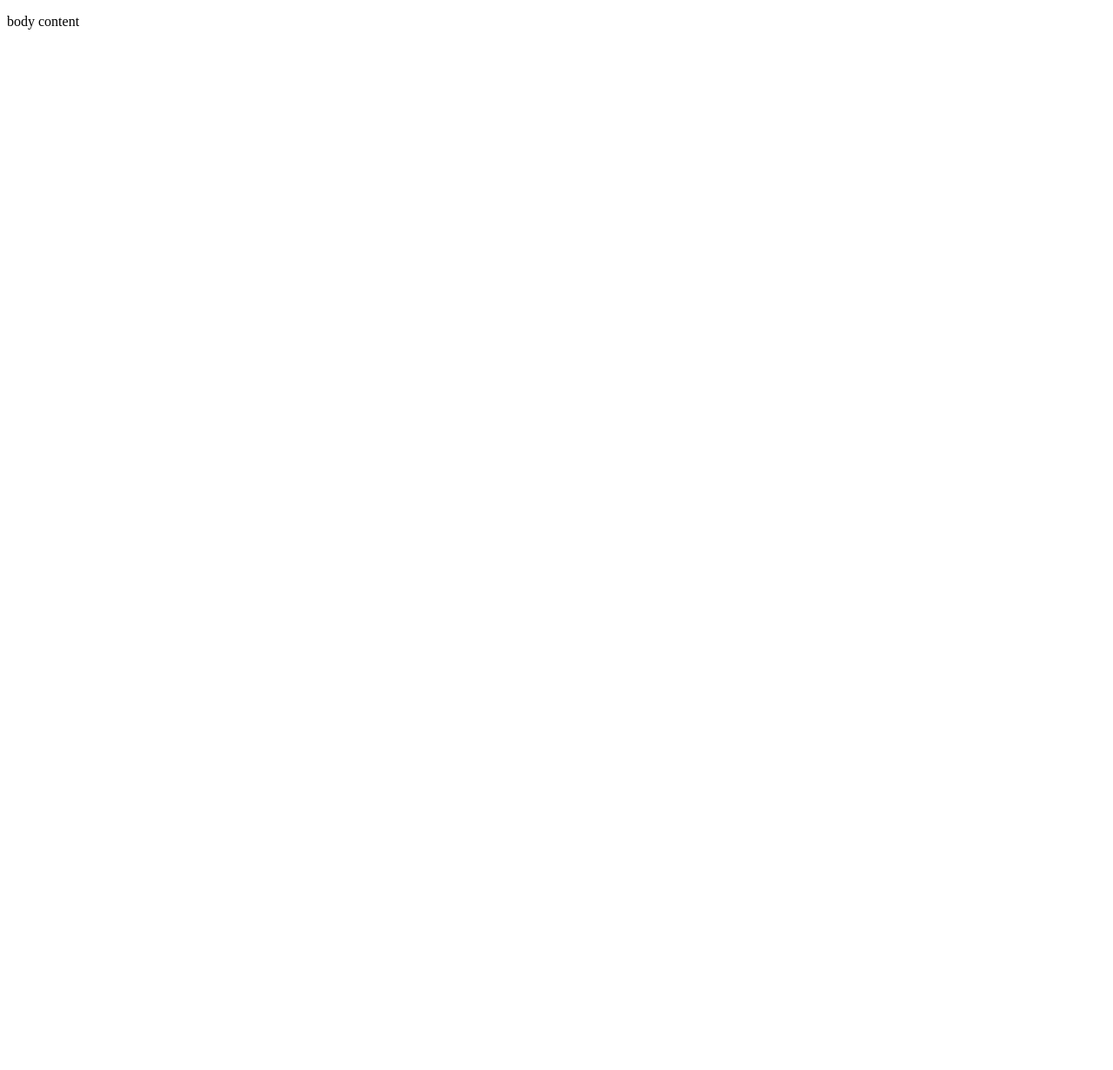
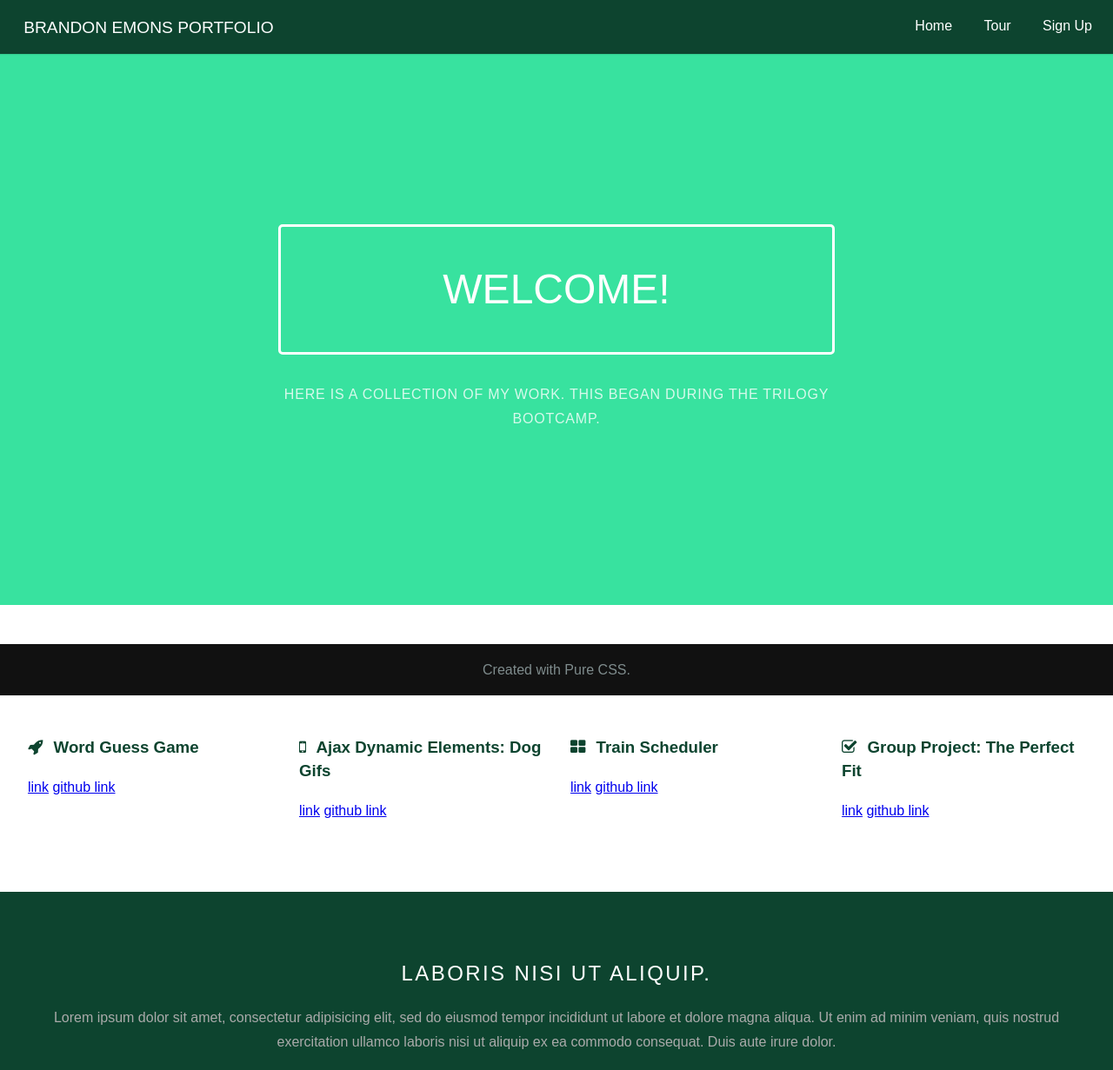
Before and after one commit to thebrandone/oldthebrandone.github.io, a plain HTML site: page index.html in a window 1280 px wide. Shown: the top 1231 px of the page at 87% size. Before the commit the page ends 800 px from the top, so only its background shows below. Drawn offline with nearby package versions, Linux system fonts and the light colour scheme.

Commit message:
added pure

```diff
--- /dev/null
+++ b/css/layouts/marketing-old-ie.css
@@ -0,0 +1,297 @@
+* {
+    -webkit-box-sizing: border-box;
+    -moz-box-sizing: border-box;
+    box-sizing: border-box;
+}
+
+/*
+ * -- BASE STYLES --
+ * Most of these are inherited from Base, but I want to change a few.
+ */
+
+body {
+    line-height: 1.7em;
+    color: #7f8c8d;
+    font-size: 13px;
+}
+
+h1,
+h2,
+h3,
+h4,
+h5,
+h6,
+label {
+    color: #34495e;
+}
+
+.pure-img-responsive {
+    max-width: 100%;
+    height: auto;
+}
+
+/*
+ * -- LAYOUT STYLES --
+ * These are some useful classes which I will need
+ */
+
+.l-box {
+    padding: 1em;
+}
+
+.l-box-lrg {
+    padding: 2em;
+    border-bottom: 1px solid rgba(0,0,0,0.1);
+}
+
+.is-center {
+    text-align: center;
+}
+
+/*
+ * -- PURE FORM STYLES --
+ * Style the form inputs and labels
+ */
+
+.pure-form label {
+    margin: 1em 0 0;
+    font-weight: bold;
+    font-size: 100%;
+}
+
+.pure-form input[type] {
+    border: 2px solid #ddd;
+    box-shadow: none;
+    font-size: 100%;
+    width: 100%;
+    margin-bottom: 1em;
+}
+
+/*
+ * -- PURE BUTTON STYLES --
+ * I want my pure-button elements to look a little different
+ */
+
+.pure-button {
+    background-color: #1f8dd6;
+    color: white;
+    padding: 0.5em 2em;
+    border-radius: 5px;
+}
+
+a.pure-button-primary {
+    background: white;
+    color: #1f8dd6;
+    border-radius: 5px;
+    font-size: 120%;
+}
+
+/*
+ * -- MENU STYLES --
+ * I want to customize how my .pure-menu looks at the top of the page
+ */
+
+.home-menu {
+    padding: 0.5em;
+    text-align: center;
+    box-shadow: 0 1px 1px rgba(0,0,0, 0.10);
+}
+
+.home-menu {
+    background: #2d3e50;
+}
+
+.pure-menu.pure-menu-fixed {
+    /* Fixed menus normally have a border at the bottom. */
+    border-bottom: none;
+    /* I need a higher z-index here because of the scroll-over effect. */
+    z-index: 4;
+}
+
+.home-menu .pure-menu-heading {
+    color: white;
+    font-weight: 400;
+    font-size: 120%;
+}
+
+.home-menu .pure-menu-selected a {
+    color: white;
+}
+
+.home-menu a {
+    color: #6FBEF3;
+}
+
+.home-menu li a:hover,
+.home-menu li a:focus {
+    background: none;
+    border: none;
+    color: #AECFE5;
+}
+
+/*
+ * -- SPLASH STYLES --
+ * This is the blue top section that appears on the page.
+ */
+
+.splash-container {
+    background: #1f8dd6;
+    z-index: 1;
+    overflow: hidden;
+    /* The following styles are required for the "scroll-over" effect */
+    width: 100%;
+    height: 88%;
+    top: 0;
+    left: 0;
+    position: fixed !important;
+}
+
+.splash {
+    /* absolute center .splash within .splash-container */
+    width: 80%;
+    height: 50%;
+    margin: auto;
+    position: absolute;
+    top: 100px;
+    left: 0;
+    bottom: 0;
+    right: 0;
+    text-align: center;
+    text-transform: uppercase;
+}
+
+/* This is the main heading that appears on the blue section */
+
+.splash-head {
+    font-size: 20px;
+    font-weight: bold;
+    color: white;
+    border: 3px solid white;
+    padding: 1em 1.6em;
+    font-weight: 100;
+    border-radius: 5px;
+    line-height: 1em;
+}
+
+/* This is the subheading that appears on the blue section */
+
+.splash-subhead {
+    color: white;
+    letter-spacing: 0.05em;
+    opacity: 0.8;
+}
+
+/*
+ * -- CONTENT STYLES --
+ * This represents the content area (everything below the blue section)
+ */
+
+.content-wrapper {
+    /* These styles are required for the "scroll-over" effect */
+    position: absolute;
+    top: 87%;
+    width: 100%;
+    min-height: 12%;
+    z-index: 2;
+    background: white;
+}
+
+/* We want to give the content area some more padding */
+
+.content {
+    padding: 1em 1em 3em;
+}
+
+/* This is the class used for the main content headers (<h2>) */
+
+.content-head {
+    font-weight: 400;
+    text-transform: uppercase;
+    letter-spacing: 0.1em;
+    margin: 2em 0 1em;
+}
+
+/* This is a modifier class used when the content-head is inside a ribbon */
+
+.content-head-ribbon {
+    color: white;
+}
+
+/* This is the class used for the content sub-headers (<h3>) */
+
+.content-subhead {
+    color: #1f8dd6;
+}
+
+.content-subhead i {
+    margin-right: 7px;
+}
+
+/* This is the class used for the dark-background areas. */
+
+.ribbon {
+    background: #2d3e50;
+    color: #aaa;
+}
+
+/* This is the class used for the footer */
+
+.footer {
+    background: #111;
+    position: fixed;
+    bottom: 0;
+    width: 100%;
+}
+
+/*
+ * -- TABLET (AND UP) MEDIA QUERIES --
+ * On tablets and other medium-sized devices, we want to customize some
+ * of the mobile styles.
+ */
+
+/* We increase the body font size */
+
+body {
+    font-size: 16px;
+}
+
+/* We can align the menu header to the left, but float the
+    menu items to the right. */
+
+.home-menu {
+    text-align: left;
+}
+
+.home-menu ul {
+    float: right;
+}
+
+/* We increase the height of the splash-container */
+
+/*    .splash-container {
+        height: 500px;
+    }*/
+
+/* We decrease the width of the .splash, since we have more width
+    to work with */
+
+.splash {
+    width: 50%;
+    height: 50%;
+}
+
+.splash-head {
+    font-size: 250%;
+}
+
+/* We remove the border-separator assigned to .l-box-lrg */
+
+.l-box-lrg {
+    border: none;
+}
+
+/*
+ * -- DESKTOP (AND UP) MEDIA QUERIES --
+ * On desktops and other large devices, we want to over-ride some
+ * of the mobile and tablet styles.
+ */
--- /dev/null
+++ b/css/layouts/marketing.css
@@ -0,0 +1,286 @@
+* {
+    -webkit-box-sizing: border-box;
+    -moz-box-sizing: border-box;
+    box-sizing: border-box;
+}
+
+/*
+ * -- BASE STYLES --
+ * Most of these are inherited from Base, but I want to change a few.
+ */
+body {
+    line-height: 1.7em;
+    color: #7f8c8d;
+    font-size: 13px;
+}
+
+h1,
+h2,
+h3,
+h4,
+h5,
+h6,
+label {
+    color: #34495e;
+}
+
+.pure-img-responsive {
+    max-width: 100%;
+    height: auto;
+}
+
+/*
+ * -- LAYOUT STYLES --
+ * These are some useful classes which I will need
+ */
+.l-box {
+    padding: 1em;
+}
+
+.l-box-lrg {
+    padding: 2em;
+    border-bottom: 1px solid rgba(0,0,0,0.1);
+}
+
+.is-center {
+    text-align: center;
+}
+
+
+
+/*
+ * -- PURE FORM STYLES --
+ * Style the form inputs and labels
+ */
+.pure-form label {
+    margin: 1em 0 0;
+    font-weight: bold;
+    font-size: 100%;
+}
+
+.pure-form input[type] {
+    border: 2px solid #ddd;
+    box-shadow: none;
+    font-size: 100%;
+    width: 100%;
+    margin-bottom: 1em;
+}
+
+/*
+ * -- PURE BUTTON STYLES --
+ * I want my pure-button elements to look a little different
+ */
+.pure-button {
+    background-color: #38e29f;
+    color: white;
+    padding: 0.5em 2em;
+    border-radius: 5px;
+}
+
+a.pure-button-primary {
+    background: white;
+    color: #38e29f;
+    border-radius: 5px;
+    font-size: 120%;
+}
+
+
+/*
+ * -- MENU STYLES --
+ * I want to customize how my .pure-menu looks at the top of the page
+ */
+
+.home-menu {
+    padding: 0.5em;
+    text-align: center;
+    box-shadow: 0 1px 1px rgba(0,0,0, 0.10);
+}
+.home-menu {
+    background: #0d442f;
+}
+.pure-menu.pure-menu-fixed {
+    /* Fixed menus normally have a border at the bottom. */
+    border-bottom: none;
+    /* I need a higher z-index here because of the scroll-over effect. */
+    z-index: 4;
+}
+
+.home-menu .pure-menu-heading {
+    color: white;
+    font-weight: 400;
+    font-size: 120%;
+}
+
+.home-menu .pure-menu-selected a {
+    color: white;
+}
+
+.home-menu a {
+    color: white;
+}
+.home-menu li a:hover,
+.home-menu li a:focus {
+    background: none;
+    border: none;
+    color: #AECFE5;
+}
+
+
+/*
+ * -- SPLASH STYLES --
+ * This is the blue top section that appears on the page.
+ */
+
+.splash-container {
+    background: #38e29f;
+    z-index: 1;
+    overflow: hidden;
+    /* The following styles are required for the "scroll-over" effect */
+    width: 100%;
+    height: 88%;
+    top: 0;
+    left: 0;
+    position: fixed !important;
+}
+
+.splash {
+    /* absolute center .splash within .splash-container */
+    width: 80%;
+    height: 50%;
+    margin: auto;
+    position: absolute;
+    top: 100px; left: 0; bottom: 0; right: 0;
+    text-align: center;
+    text-transform: uppercase;
+}
+
+/* This is the main heading that appears on the blue section */
+.splash-head {
+    font-size: 20px;
+    font-weight: bold;
+    color: white;
+    border: 3px solid white;
+    padding: 1em 1.6em;
+    font-weight: 100;
+    border-radius: 5px;
+    line-height: 1em;
+}
+
+/* This is the subheading that appears on the blue section */
+.splash-subhead {
+    color: white;
+    letter-spacing: 0.05em;
+    opacity: 0.8;
+}
+
+/*
+ * -- CONTENT STYLES --
+ * This represents the content area (everything below the blue section)
+ */
+.content-wrapper {
+    /* These styles are required for the "scroll-over" effect */
+    position: absolute;
+    top: 87%;
+    width: 100%;
+    min-height: 12%;
+    z-index: 2;
+    background: white;
+
+}
+
+/* We want to give the content area some more padding */
+.content {
+    padding: 1em 1em 3em;
+}
+
+/* This is the class used for the main content headers (<h2>) */
+.content-head {
+    font-weight: 400;
+    text-transform: uppercase;
+    letter-spacing: 0.1em;
+    margin: 2em 0 1em;
+}
+
+/* This is a modifier class used when the content-head is inside a ribbon */
+.content-head-ribbon {
+    color: white;
+}
+
+/* This is the class used for the content sub-headers (<h3>) */
+.content-subhead {
+    color: #0d442f;;
+}
+    .content-subhead i {
+        margin-right: 7px;
+    }
+
+/* This is the class used for the dark-background areas. */
+.ribbon {
+    background: #0d442f;;
+    color: #aaa;
+}
+
+/* This is the class used for the footer */
+.footer {
+    background: #111;
+    position: fixed;
+    bottom: 0;
+    width: 100%;
+}
+
+/*
+ * -- TABLET (AND UP) MEDIA QUERIES --
+ * On tablets and other medium-sized devices, we want to customize some
+ * of the mobile styles.
+ */
+@media (min-width: 48em) {
+
+    /* We increase the body font size */
+    body {
+        font-size: 16px;
+    }
+
+    /* We can align the menu header to the left, but float the
+    menu items to the right. */
+    .home-menu {
+        text-align: left;
+    }
+        .home-menu ul {
+            float: right;
+        }
+
+    /* We increase the height of the splash-container */
+/*    .splash-container {
+        height: 500px;
+    }*/
+
+    /* We decrease the width of the .splash, since we have more width
+    to work with */
+    .splash {
+        width: 50%;
+        height: 50%;
+    }
+
+    .splash-head {
+        font-size: 250%;
+    }
+
+
+    /* We remove the border-separator assigned to .l-box-lrg */
+    .l-box-lrg {
+        border: none;
+    }
+
+}
+
+/*
+ * -- DESKTOP (AND UP) MEDIA QUERIES --
+ * On desktops and other large devices, we want to over-ride some
+ * of the mobile and tablet styles.
+ */
+@media (min-width: 78em) {
+    /* We increase the header font size even more */
+    .splash-head {
+        font-size: 300%;
+    }
+}
--- a/index.html
+++ b/index.html
@@ -1,13 +1,152 @@
-<!DOCTYPE html>
-<html>
+<!doctype html>
+<html lang="en">
 <head>
-    <meta charset="utf-8" />
-    <meta http-equiv="X-UA-Compatible" content="IE=edge">
-    <title>My Page</title>
-    <meta name="viewport" content="width=device-width, initial-scale=1">
+    <meta charset="utf-8">
+    <meta name="viewport" content="width=device-width, initial-scale=1.0">
+    <meta name="description" content="A layout example that shows off a responsive product landing page.">
+    <title>Brandon Emons &ndash; Portfolio</title>
 
+    <link rel="stylesheet" href="https://unpkg.com/purecss@1.0.0/build/pure-min.css" integrity="sha384-" crossorigin="anonymous">
+    <link rel="stylesheet" href="https://unpkg.com/purecss@1.0.0/build/grids-responsive-min.css">
+    <link rel="stylesheet" href="https://netdna.bootstrapcdn.com/font-awesome/4.0.3/css/font-awesome.css">
+    <link rel="stylesheet" href="css/layouts/marketing.css">
 </head>
 <body>
-    <p>body content</p>
+<div class="header">
+    <div class="home-menu pure-menu pure-menu-horizontal pure-menu-fixed">
+        <a class="pure-menu-heading" href="">Brandon Emons Portfolio</a>
+
+        <ul class="pure-menu-list">
+            <li class="pure-menu-item pure-menu-selected"><a href="#" class="pure-menu-link">Home</a></li>
+            <li class="pure-menu-item"><a href="#" class="pure-menu-link">Tour</a></li>
+            <li class="pure-menu-item"><a href="#" class="pure-menu-link">Sign Up</a></li>
+        </ul>
+    </div>
+</div>
+
+<div class="splash-container">
+    <div class="splash">
+        <h1 class="splash-head">Welcome!</h1>
+        <p class="splash-subhead">
+            Here is a collection of my work. This began during the Trilogy Bootcamp.
+        </p>
+    </div>
+</div>
+
+<div class="content-wrapper">
+    <div class="content">
+        <h2 class="content-head is-center">Examples of my work</h2>
+
+        <div class="pure-g">
+            <div class="l-box pure-u-1 pure-u-md-1-2 pure-u-lg-1-4">
+
+                <h3 class="content-subhead">
+                    <i class="fa fa-rocket"></i>
+                    Word Guess Game
+                </h3>
+                <p>
+                    <a href="https://thebrandone.github.io/Word-Guess-Game/">link</a>
+                    <a href="https://github.com/thebrandone/Word-Guess-Game">github link</a>
+                </p>
+            </div>
+            <div class="l-box pure-u-1 pure-u-md-1-2 pure-u-lg-1-4">
+                <h3 class="content-subhead">
+                    <i class="fa fa-mobile"></i>
+                    Ajax Dynamic Elements: Dog Gifs
+                </h3>
+                <p>
+                    <a href="https://thebrandone.github.io/giphy-ajax-dog-breeds/">link</a>
+                    <a href="https://github.com/thebrandone/giphy-ajax-dog-breeds">github link</a>
+                </p>
+            </div>
+            <div class="l-box pure-u-1 pure-u-md-1-2 pure-u-lg-1-4">
+                <h3 class="content-subhead">
+                    <i class="fa fa-th-large"></i>
+                    Train Scheduler
+                </h3>
+                <p>
+                    <a href="https://thebrandone.github.io/Train-Scheduler/">link</a>
+                    <a href="https://github.com/thebrandone/Train-Scheduler">github link</a>
+                </p>
+            </div>
+            <div class="l-box pure-u-1 pure-u-md-1-2 pure-u-lg-1-4">
+                <h3 class="content-subhead">
+                    <i class="fa fa-check-square-o"></i>
+                    Group Project: The Perfect Fit
+                </h3>
+                <p>
+                    <a href="https://thebrandone.github.io/Brass-Monkey-Group-Project/">link</a>
+                    <a href="https://github.com/thebrandone/Brass-Monkey-Group-Project">github link</a>
+                </p>
+            </div>
+        </div>
+    </div>
+
+    <div class="ribbon l-box-lrg pure-g">
+        <div class="pure-u-1 is-center">
+
+            <h2 class="content-head content-head-ribbon">Laboris nisi ut aliquip.</h2>
+
+            <p>
+                Lorem ipsum dolor sit amet, consectetur adipisicing elit, sed do eiusmod
+                tempor incididunt ut labore et dolore magna aliqua. Ut enim ad minim veniam,
+                quis nostrud exercitation ullamco laboris nisi ut aliquip ex ea commodo
+                consequat. Duis aute irure dolor.
+            </p>
+        </div>
+    </div>
+
+    <div class="content">
+        <h2 class="content-head is-center">Let's get to know each other!</h2>
+
+        <div class="pure-g">
+            <div class="l-box-lrg pure-u-1 pure-u-md-2-5">
+                <form class="pure-form pure-form-stacked">
+                    <fieldset>
+
+                        <label for="name">Your Name</label>
+                        <input id="name" type="text" placeholder="Your Name">
+
+
+                        <label for="email">Your Email</label>
+                        <input id="email" type="email" placeholder="Your Email">
+
+                        <label for="password">Your Password</label>
+                        <input id="password" type="password" placeholder="Your Password">
+
+                        <button type="submit" class="pure-button">Sign Up</button>
+                    </fieldset>
+                </form>
+            </div>
+
+            <div class="l-box-lrg pure-u-1 pure-u-md-3-5">
+                <h4>Contact Me</h4>
+                <p>
+                    <ul>Github Profile: <a href="">link</a></ul>
+                    <ul>LinkedIn Profile: <a href="">link</a></ul>
+                    <ul>Phone Number: (919) 972 1096</ul>
+                    <ul>Email Address: brandon.emons@gmail.com</ul>
+
+                </p>
+
+                <h4>More Information</h4>
+                <p>
+                    Lorem ipsum dolor sit amet, consectetur adipisicing elit, sed do eiusmod
+                    tempor incididunt ut labore et dolore magna aliqua.
+                </p>
+            </div>
+        </div>
+
+    </div>
+
+    <div class="footer l-box is-center">
+        Created with Pure CSS.
+    </div>
+
+</div>
+
+
+
+
 </body>
 </html>
```
Also changed, not shown: img/common/file-icons.png (added), 2 other files.
